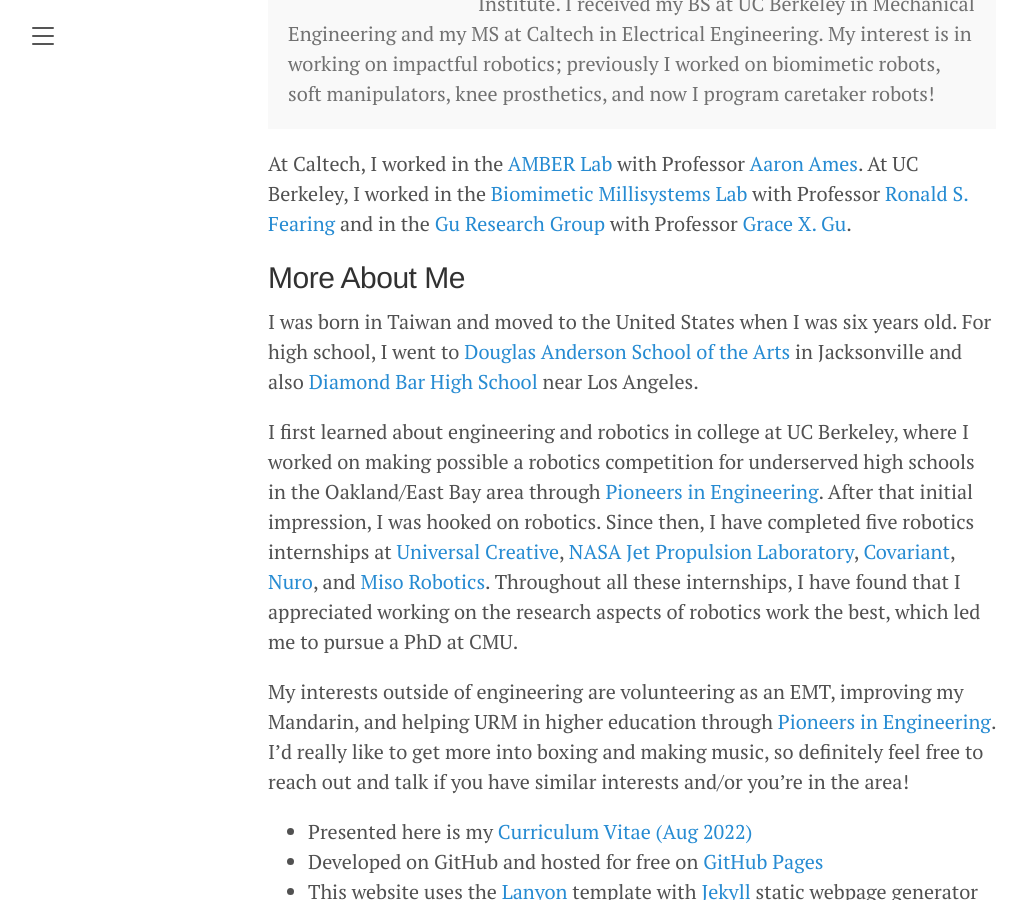
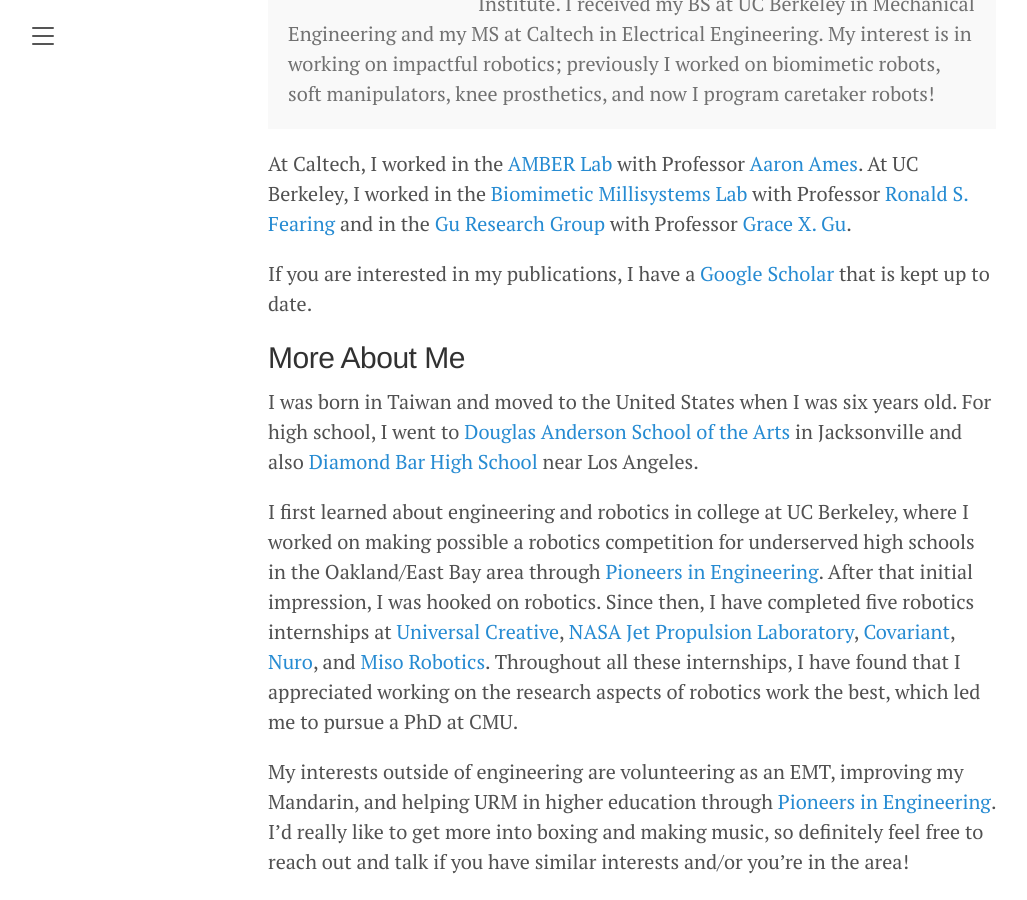
Before and after one commit to jehanyang/jehanyang.github.io, a Jekyll site: the page built from about.md, in a window 1280 px wide and 900 px high, scrolled down 379 px. Shown: the whole window, without its empty margins (8-1035 px from the left). Built offline with Jekyll 4.4.1, drawn with Linux system fonts in a browser that asks for light colours.

Commit message:
Added google scholar link

```diff
--- a/about.md
+++ b/about.md
@@ -11,6 +11,9 @@
 </p >
 
 At Caltech, I worked in the [AMBER Lab](http://www.bipedalrobotics.com/) with Professor [Aaron Ames](http://www.bipedalrobotics.com/people.html). At UC Berkeley, I worked in the [Biomimetic Millisystems Lab](https://people.eecs.berkeley.edu/~ronf/Biomimetics.html) with Professor [Ronald S. Fearing](https://people.eecs.berkeley.edu/~ronf/) and in the [Gu Research Group](https://gu.berkeley.edu) with Professor [Grace X. Gu](https://me.berkeley.edu/people/grace-x-gu/).
+
+If you are interested in my publications, I have a [Google
+Scholar](https://scholar.google.com/citations?user=SYQvCw4AAAAJ&hl=en) that is kept up to date.
 
 ## More About Me
 
```
